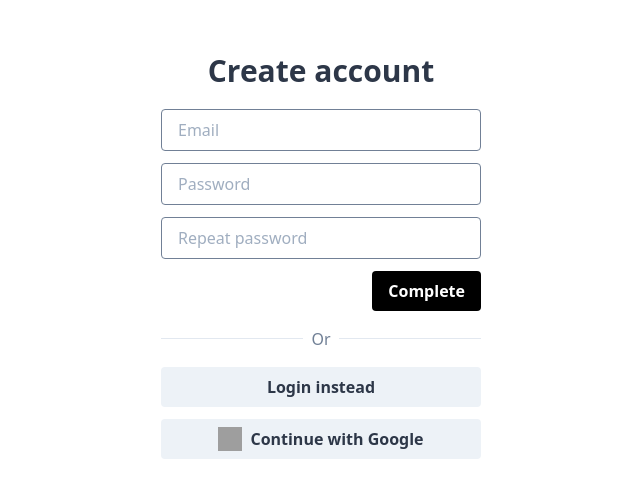
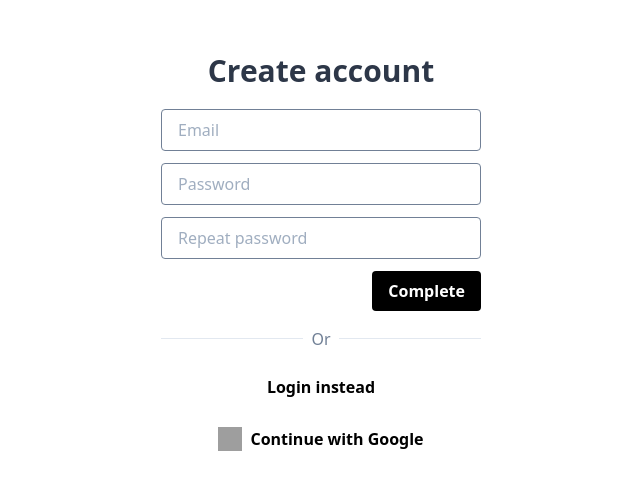
Before and after one commit to vladislavkn/Book-store, a Vue app: page /sign-up in a window 1280 px wide. Shown: the part 147-644 px from the top of the page, without its empty margins (319-959 px from the left). Built offline with nearby package versions, Linux system fonts and the light colour scheme; no server answers; grey boxes are pictures that could not be loaded.

Commit message:
fix: Button__secondary class name

```diff
--- a/src/assets/css/tailwind.css
+++ b/src/assets/css/tailwind.css
@@ -26,6 +26,6 @@
   @apply bg-black text-white;
 }
 
-.Button_secondary {
+.Button__secondary {
   @apply bg-gray-200 text-gray-800;
 }
```
